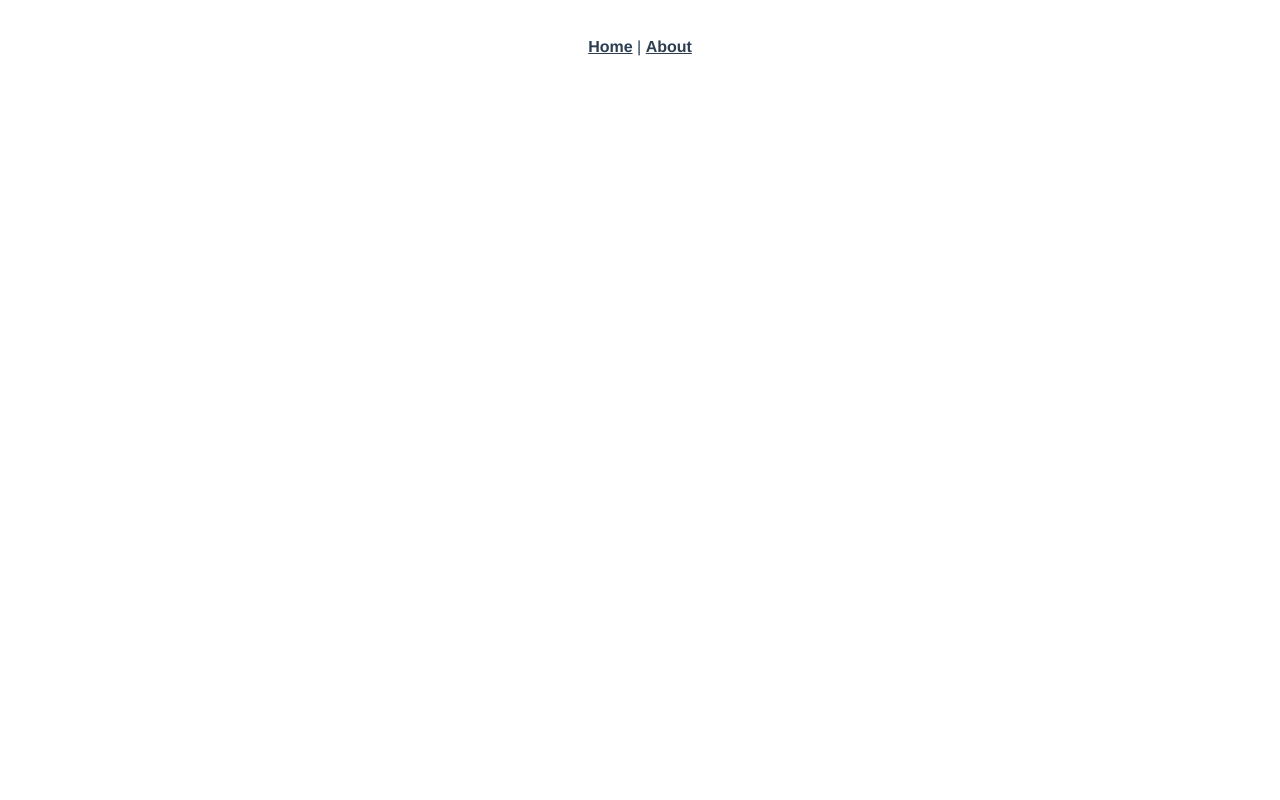
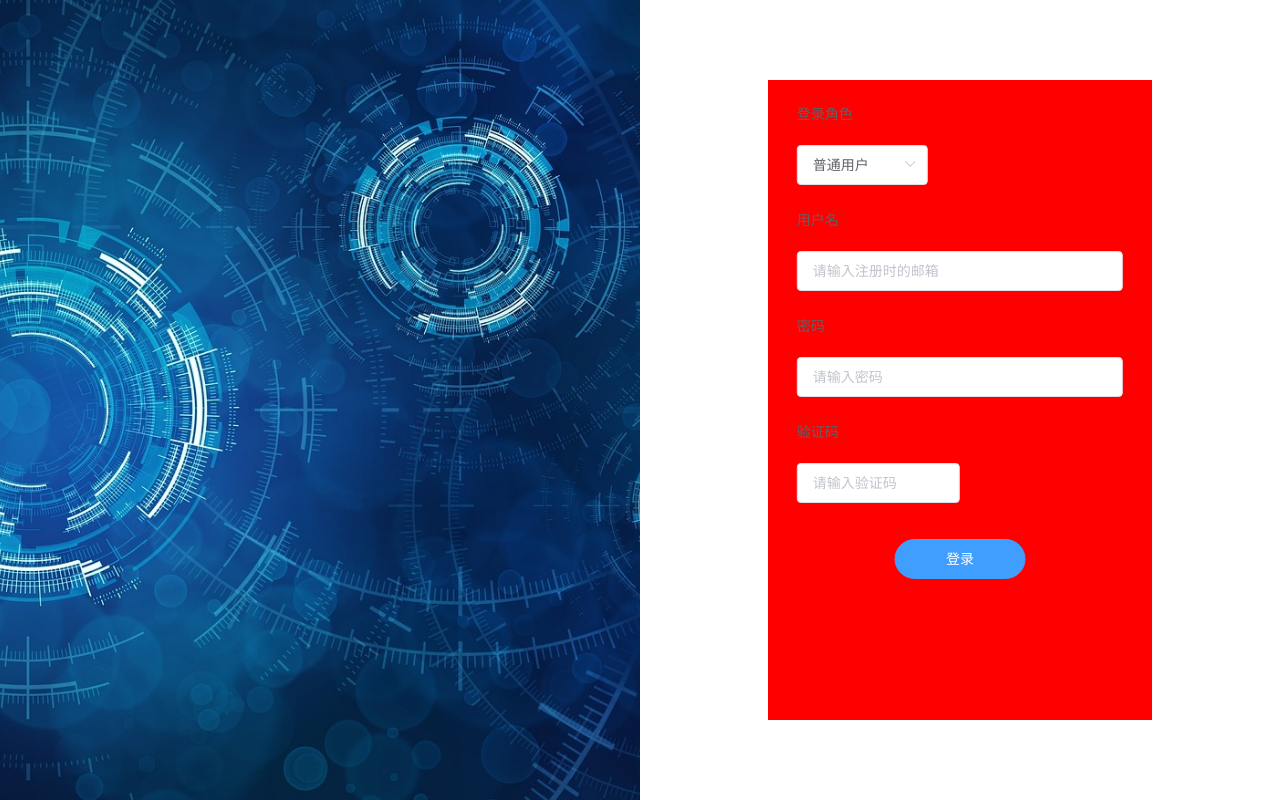
Before and after one commit to suchrisu/Graduation-frontend, a Vue app: page /login in a window 1280 px wide. Built offline with nearby package versions, Linux system fonts and the light colour scheme.

Commit message:
登录界面

```diff
--- a/package.json
+++ b/package.json
@@ -7,7 +7,9 @@
     "build": "vue-cli-service build"
   },
   "dependencies": {
+    "axios": "^1.6.7",
     "core-js": "^3.8.3",
+    "element-ui": "^2.15.14",
     "register-service-worker": "^1.7.2",
     "vue": "^2.6.14",
     "vue-router": "^3.5.1",
--- a/src/App.vue
+++ b/src/App.vue
@@ -1,32 +1,15 @@
 <template>
   <div id="app">
-    <nav>
-      <router-link to="/">Home</router-link> |
-      <router-link to="/about">About</router-link>
-    </nav>
-    <router-view/>
+    <router-view></router-view>
   </div>
 </template>
 
 <style>
-#app {
-  font-family: Avenir, Helvetica, Arial, sans-serif;
-  -webkit-font-smoothing: antialiased;
-  -moz-osx-font-smoothing: grayscale;
-  text-align: center;
-  color: #2c3e50;
-}
 
-nav {
-  padding: 30px;
-}
 
-nav a {
-  font-weight: bold;
-  color: #2c3e50;
-}
 
-nav a.router-link-exact-active {
-  color: #42b983;
+*{		/* CSS Reset */
+	margin : 0;
+	padding : 0;
 }
 </style>
--- /dev/null
+++ b/src/components/login/LoginForm.vue
@@ -0,0 +1,84 @@
+<template>
+    <div class="loginForm">
+    <el-form :label-position="labelPostion" ref="form" :model="form" >
+        <el-form-item label="登录角色">
+            <el-select v-model="form.rolePowerId" placeholder="请选择登录角色">
+              <el-option label="普通用户" value="2"></el-option>
+              <el-option label="管理员" value="1"></el-option>
+            </el-select>
+          </el-form-item>
+
+        <el-form-item label="用户名">
+          <el-input v-model="form.userId" placeholder="请输入注册时的邮箱" class="userIdInput"></el-input>
+        </el-form-item>
+        <el-form-item label="密码" >
+            <el-input v-model="form.userPassword" show-password placeholder="请输入密码" class="userPasswordInput"></el-input>
+          </el-form-item>
+          <el-form-item label="验证码">
+            <el-input v-model="form.userId" placeholder="请输入验证码" class="codeInput"></el-input>
+          </el-form-item>
+        <el-form-item>
+            <el-button type="primary" round>登录</el-button>
+        </el-form-item>
+      </el-form>
+    </div>
+</template>
+  <script>
+    export default {
+     name: "LoginForm",
+
+      data() {
+        return {
+          labelPostion:"top",
+          form: {
+            userId: '',
+            userPassword: '',
+            rolePowerId: '2',
+          }
+        }
+      },
+      methods: {
+        onSubmit() {
+          console.log('submit!');
+        }
+      }
+    }
+  </script>
+
+<style scoped>
+
+.userIdInput{
+
+}
+.userPasswordInput{
+
+}
+
+
+.codeInput{
+    width: 50%;
+}
+.el-select{
+    width: 40%;
+}
+.el-form-item{
+    margin-top: 15px;
+    margin-bottom: 10px;
+    position: relative;
+    left: 50%;
+    width: 85%;
+    transform: translate(-50%);
+    height: auto;
+}
+
+
+
+.el-button{
+    margin-top: 20px;
+    width: 40%;
+    position: relative;
+    left: 50%;
+    transform: translate(-50%);
+}
+
+</style>
--- a/src/main.js
+++ b/src/main.js
@@ -3,8 +3,11 @@ import App from './App.vue'
 import './registerServiceWorker'
 import router from './router'
 import store from './store'
+import ElementUI from 'element-ui';
+import 'element-ui/lib/theme-chalk/index.css';
 
 Vue.config.productionTip = false
+Vue.use(ElementUI);
 
 new Vue({
   router,
--- a/src/router/index.js
+++ b/src/router/index.js
@@ -17,6 +17,11 @@ const routes = [
     // this generates a separate chunk (about.[hash].js) for this route
     // which is lazy-loaded when the route is visited.
     component: () => import(/* webpackChunkName: "about" */ '../views/AboutView.vue')
+  },
+  {
+    path: "/login",
+    name: "login",
+    component: () => import("../views/login/LoginView.vue")
   }
 ]
 
--- /dev/null
+++ b/src/views/login/LoginView.vue
@@ -0,0 +1,64 @@
+<template>
+    <div>
+     <el-row>
+        <el-col :span="12"><div class="left">
+            <img src="../../assets/loginAside.jpeg" alt="" class="img">
+        </div></el-col>
+        <el-col :span="12"><div class="right">
+              <LoginForm class="LoginForm"></LoginForm>
+        </div></el-col>
+      </el-row>
+
+    </div>
+</template>
+
+
+<script>
+import LoginForm from '@/components/login/LoginForm.vue';
+export default{
+    name: "LoginView",
+    components:{
+        LoginForm
+    },
+    data() {
+      return {
+        labelPosition: "top",
+        formLabelAlign: {
+          name: '',
+          region: '',
+          type: ''
+        }
+      };
+    }
+}
+</script>
+
+<style scoped>
+.left{
+    width: 100%;
+    height: 100vh;
+}
+
+.right{
+    width: 100%;
+    height: 100vh;
+}
+.img{
+    width: 100%;
+    height: 100%;
+    border: 0;
+    margin: 0;
+    object-fit: cover;
+    float:left;
+}
+.LoginForm{
+    position: relative;
+    left: 50%;
+    top: 50%;
+    transform: translate(-50%,-50%);
+    width: 60%;
+    height: 80%;
+    background-color: red;
+    float: left;
+}
+</style>
```
Also changed, not shown: src/assets/loginAside.jpeg (added), 1 other file (tests, documents, lock files or other folders).
